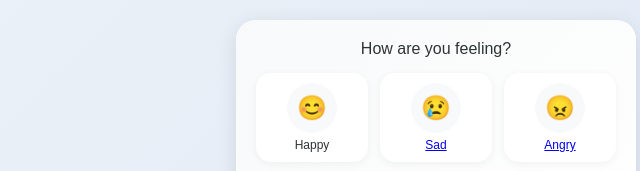
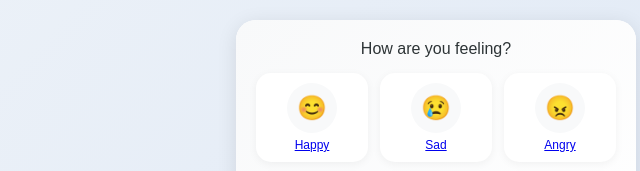
Before and after one commit to tatarr888/lightmind.github.io, a plain HTML site: page index.html in a window 1280 px wide. Shown: the top 171 px of the page, 204-844 px from the left. Drawn offline with Linux system fonts and the light colour scheme.

Commit message:
update med

```diff
--- a/index.html
+++ b/index.html
@@ -286,7 +286,7 @@
             <div class="grid">
                 <div class="clickable-card" onclick="selectFeeling(this, 'happy')">
                     <div class="icon-container">😊</div>
-                    <div class="label">Happy</div>
+                    <div class="label"><a href="./allroom.html" > Happy </a></div>
                 </div>
                 <div class="clickable-card" onclick="selectFeeling(this, 'sad')">
                     <div class="icon-container">😢</div>
```
